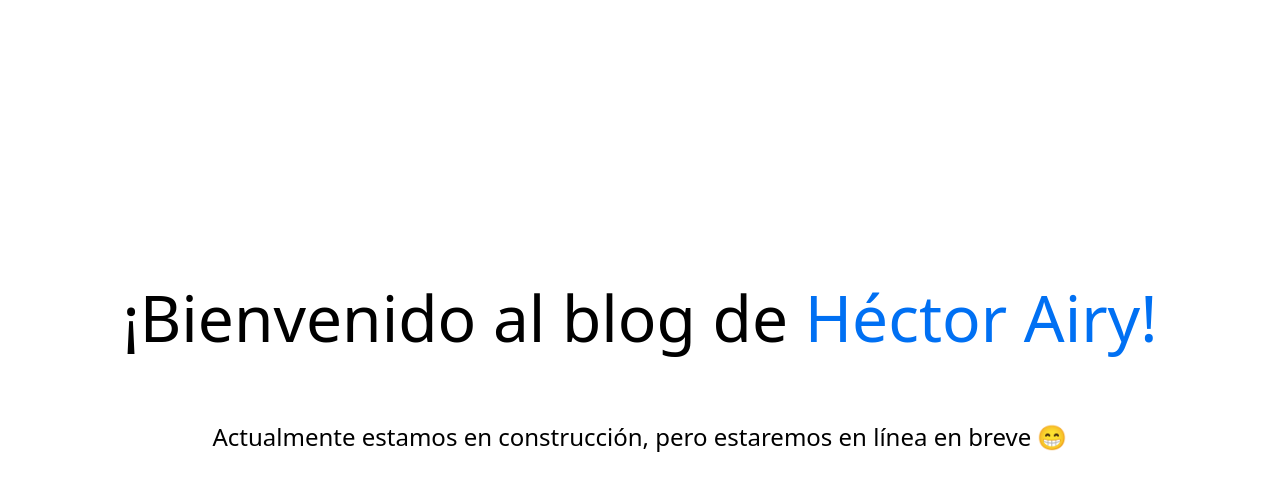
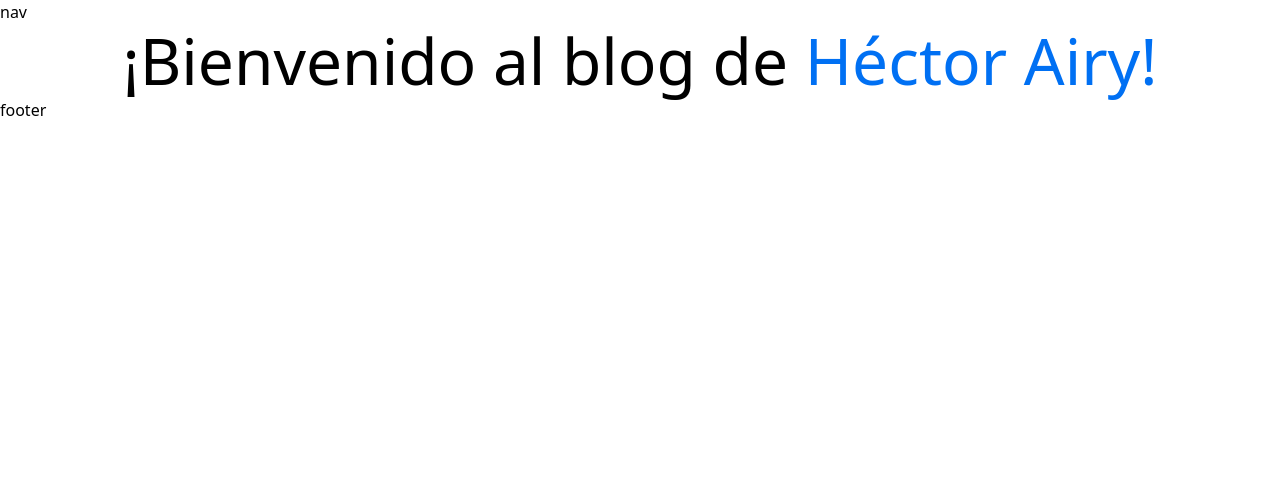
Before and after one commit to hectorairy/hectorairy.com, a Next.js app: page / in a window 1280 px wide. Shown: the top 490 px of the page. Built offline with nearby package versions, Linux system fonts and the light colour scheme.

Commit message:
Add layout page

```diff
--- /dev/null
+++ b/components/Layout.js
@@ -0,0 +1,27 @@
+import React from "react";
+import Head from "next/head";
+
+export const Layout = ({ children }) => {
+  return (
+    <>
+      <Head>
+        <title>Héctor Airy | @hectorairy </title>
+        <meta
+          name="description"
+          content="Un apasionado por diseñar y desarrollar tecnología impactante. Un entusiasta del long-term thinking. Creyente fiel de que no existe nada que no puedas aprender si te lo propones."
+        />
+        <meta name="robots" content="index, follow" data-react-helmet="true" />
+        <meta name="author" content="Hector Airy" data-react-helmet="true" />
+        <meta name="copyright" content="Hector Airy" data-react-helmet="true" />
+        <meta
+          name="image"
+          content="https://scontent.fmex12-1.fna.fbcdn.net/v/t39.30808-1/p320x320/259438470_104459778731870_5383511588016407720_n.jpg?_nc_cat=106&ccb=1-5&_nc_sid=0c64ff&_nc_ohc=n9Q8ItcTy3cAX84GgYD&_nc_ht=scontent.fmex12-1.fna&edm=AOf6bZoEAAAA&oh=00_AT8hQF-a1DU2F0x7s4AYBeXPNg_Dxv85FkqPvohUdp1I2Q&oe=61BE160B"
+          data-react-helmet="true"
+        />
+      </Head>
+      nav
+      <main>{children}</main>
+      footer
+    </>
+  );
+};
--- a/pages/index.js
+++ b/pages/index.js
@@ -1,17 +1,9 @@
-import Head from "next/head";
-import Image from "next/image";
+import { Layout } from "../components/Layout";
 import styles from "../styles/Home.module.css";
 
 export default function Home() {
   return (
-    <div className={styles.container}>
-      <Head>
-        <title>Héctor Airy | @hectorairy </title>
-        <meta name="description" content="Generated by create next app" />
-        <link rel="icon" href="/favicon.ico" />
-      </Head>
-
-      <main className={styles.main}>
+    <Layout>
       <h1 className={styles.title}>
         ¡Bienvenido al blog de{" "}
         <a
@@ -22,12 +14,6 @@ export default function Home() {
           Héctor Airy!
         </a>
       </h1>
-
-        <p className={styles.description}>
-          Actualmente estamos en construcción, pero estaremos en línea en breve
-          😁
-        </p>
-      </main>
-    </div>
+    </Layout>
   );
 }
```
Lines whose indentation alone changed are shown as unchanged.
